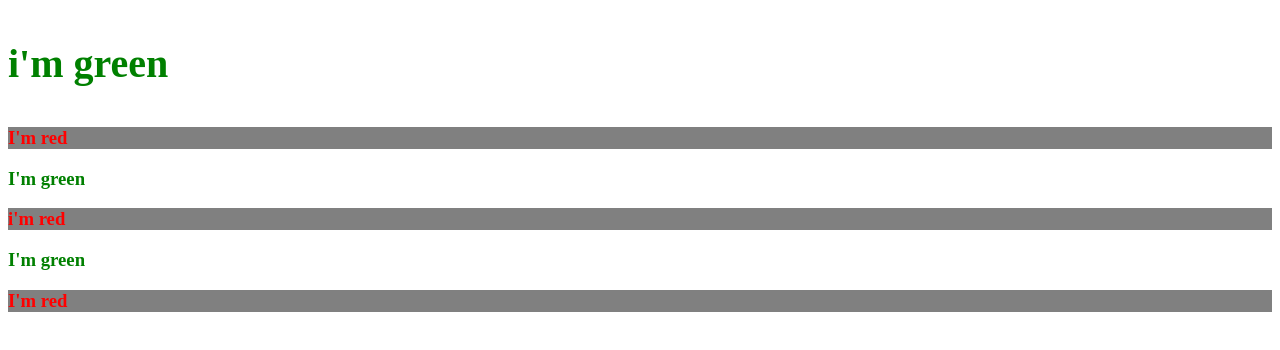
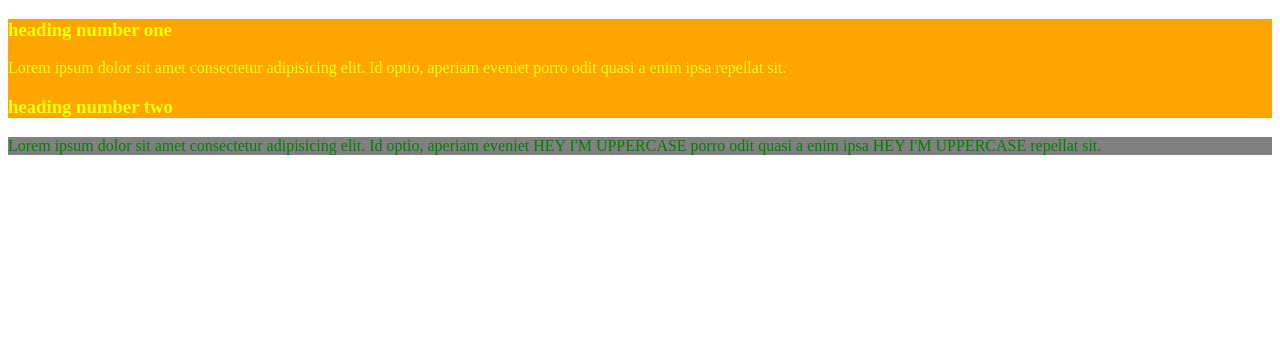
Before and after one commit to sanjith-sanil/HTML-CSS, a plain HTML site: page index.html in a window 1280 px wide. Drawn offline with Linux system fonts and the light colour scheme.

Commit message:
105021072025

```diff
--- a/css/styles.css
+++ b/css/styles.css
@@ -9,12 +9,13 @@
     color: green;
 }
 .red {
+    color: yellow;
+    background: orange;
+}
+div{
     color: red;
     background: gray;
 }
-#title{
-    font-size: 40px;
+span{
+    text-transform: uppercase;
 }
-.lowercase{
-    text-transform: lowercase
-}
--- a/index.html
+++ b/index.html
@@ -7,11 +7,13 @@
     <link rel="stylesheet" href="css/styles.css">
 </head>
 <body>
-    <h3 id="title" class="green lowercase">I'm green</h3>
-    <h3 class="red">I'm red</h3>
-    <h3 class="green">I'm green</h3>
-    <h3 class="red lowercase">I'm red</h3>
-    <h3 class="green">I'm green</h3>
-    <h3 class="red">I'm red</h3>
+    <div class="red">
+    <h3>heading number one</h3>
+    <p>Lorem ipsum dolor sit amet consectetur adipisicing elit. Id optio, aperiam eveniet porro odit quasi a enim ipsa repellat sit.</p>
+    <h3>heading number two</h3>
+    </div>
+    <div class="green">
+    <p>Lorem ipsum dolor sit amet consectetur adipisicing elit. Id optio, aperiam eveniet <span>hey i'm uppercase</span> porro odit quasi a enim ipsa <span>hey i'm uppercase</span> repellat sit.</p>
+    </div>
 </body>
 </html>
```
